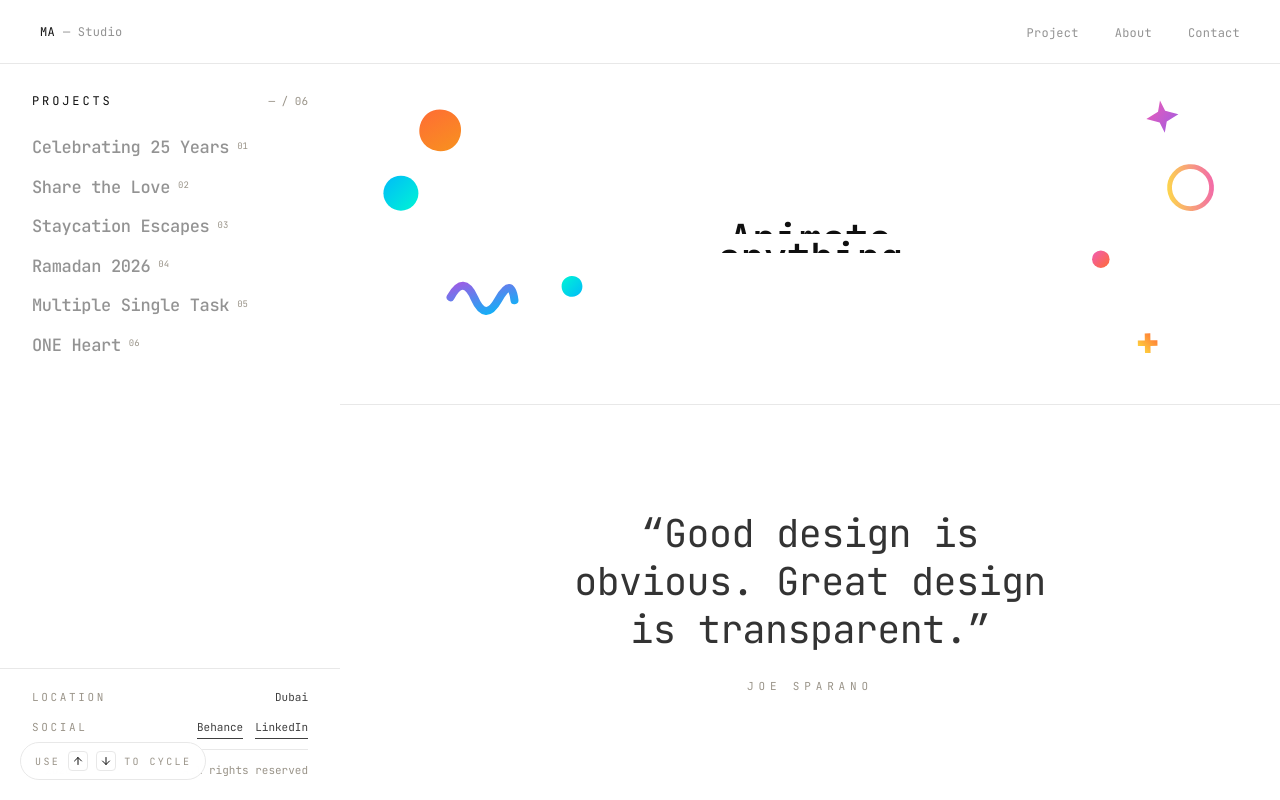
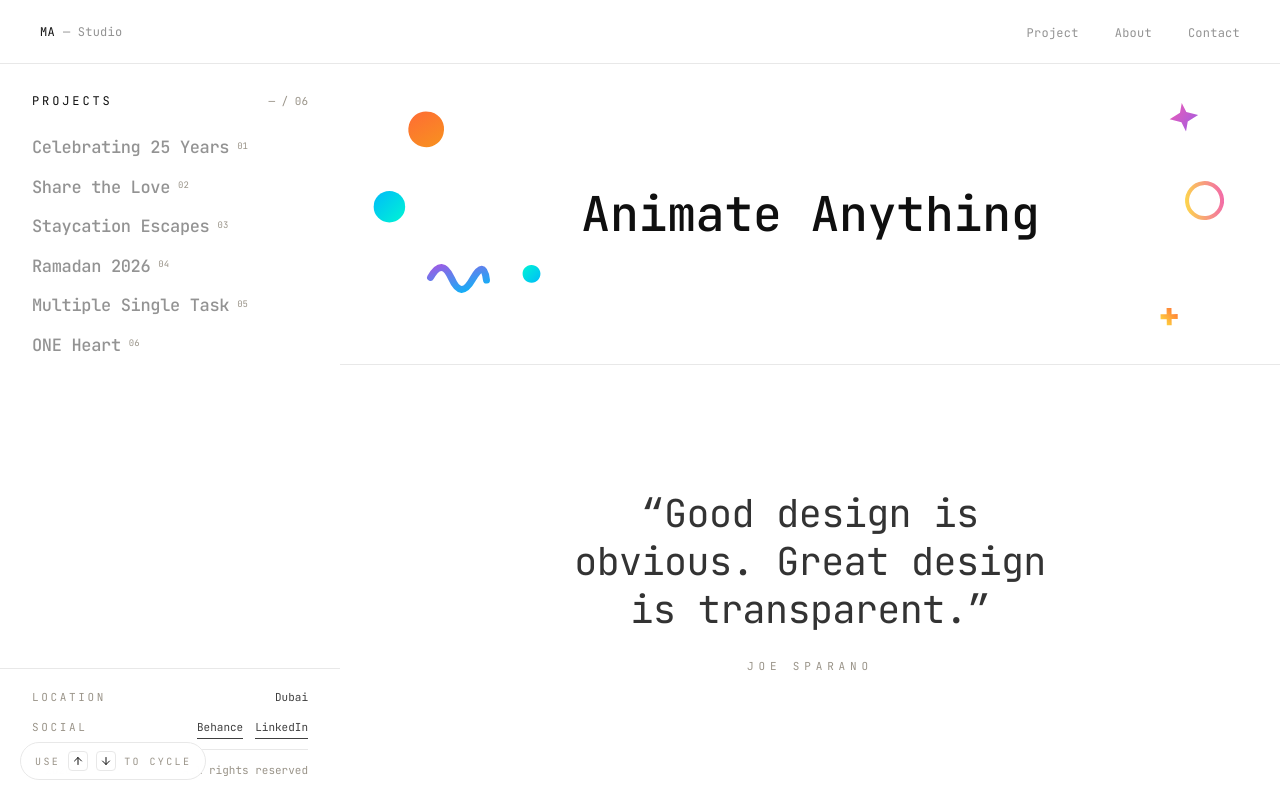
Before and after one commit to themorshedalam/themorshedportfolio, a Next.js app: page / in a window 1280 px wide. Built offline with nearby package versions, Linux system fonts and the light colour scheme.

Commit message:
Apple Hello-style animation: each letter fades in from blur + large scale, one line 'Animate Anything'

```diff
--- a/src/components/portfolio/animated-hero.tsx
+++ b/src/components/portfolio/animated-hero.tsx
@@ -4,11 +4,11 @@ import { useRef, useEffect, useState } from "react";
 import { motion, useMotionValue, useSpring, useTransform, type MotionValue } from "framer-motion";
 
 /**
- * GSAP-inspired animated hero — "Animate anything"
- * Each letter slides down from behind a clip mask (overflow hidden),
- * staggered left to right. Loops every 10 seconds.
- * Floating gradient shapes drift + rotate around the text with mouse parallax.
- * Black text on white background, JetBrains Mono font.
+ * Apple-style "Hello" animation for "Animate Anything".
+ * Each letter draws itself in with a handwriting stroke effect,
+ * like the classic Apple/MacBook startup "Hello" animation.
+ * One big line, black text on white, JetBrains Mono.
+ * Floating gradient shapes around it with mouse parallax.
  */
 
 type ShapeType = "blob" | "star" | "circle" | "ring" | "squiggle" | "plus";
@@ -25,42 +25,25 @@ type ShapeConfig = {
 };
 
 const shapes: ShapeConfig[] = [
-  { type: "blob", gradient: ["#FF6B35", "#F7931E"], style: { top: "12%", left: "6%" }, size: 70, duration: 8, delay: 0.2, depth: 0.8, rotateRange: [-30, 30] },
-  { type: "star", gradient: ["#9B5DE5", "#F15BB5"], style: { top: "8%", right: "10%" }, size: 45, duration: 6, delay: 0.4, depth: 0.5, rotateRange: [0, 180] },
-  { type: "circle", gradient: ["#00BBF9", "#00F5D4"], style: { top: "35%", left: "3%" }, size: 50, duration: 10, delay: 0.1, depth: 0.9, rotateRange: [0, 0] },
-  { type: "ring", gradient: ["#FEE440", "#F15BB5"], style: { top: "30%", right: "6%" }, size: 60, duration: 7, delay: 0.3, depth: 0.6, rotateRange: [0, 360] },
-  { type: "squiggle", gradient: ["#9B5DE5", "#00BBF9"], style: { bottom: "15%", left: "10%" }, size: 80, duration: 9, delay: 0.5, depth: 0.4, rotateRange: [-15, 15] },
-  { type: "plus", gradient: ["#FF6B35", "#FEE440"], style: { bottom: "12%", right: "12%" }, size: 40, duration: 5, delay: 0.15, depth: 0.7, rotateRange: [0, 90] },
-  { type: "circle", gradient: ["#F15BB5", "#FF6B35"], style: { top: "55%", right: "18%" }, size: 25, duration: 6, delay: 0.6, depth: 0.3, rotateRange: [0, 0] },
-  { type: "blob", gradient: ["#00F5D4", "#00BBF9"], style: { bottom: "25%", left: "22%" }, size: 35, duration: 11, delay: 0.25, depth: 0.5, rotateRange: [-20, 20] },
+  { type: "blob", gradient: ["#FF6B35", "#F7931E"], style: { top: "15%", left: "5%" }, size: 60, duration: 8, delay: 0.2, depth: 0.8, rotateRange: [-30, 30] },
+  { type: "star", gradient: ["#9B5DE5", "#F15BB5"], style: { top: "10%", right: "8%" }, size: 40, duration: 6, delay: 0.4, depth: 0.5, rotateRange: [0, 180] },
+  { type: "circle", gradient: ["#00BBF9", "#00F5D4"], style: { top: "45%", left: "2%" }, size: 45, duration: 10, delay: 0.1, depth: 0.9, rotateRange: [0, 0] },
+  { type: "ring", gradient: ["#FEE440", "#F15BB5"], style: { top: "40%", right: "5%" }, size: 50, duration: 7, delay: 0.3, depth: 0.6, rotateRange: [0, 360] },
+  { type: "squiggle", gradient: ["#9B5DE5", "#00BBF9"], style: { bottom: "12%", left: "8%" }, size: 70, duration: 9, delay: 0.5, depth: 0.4, rotateRange: [-15, 15] },
+  { type: "plus", gradient: ["#FF6B35", "#FEE440"], style: { bottom: "10%", right: "10%" }, size: 35, duration: 5, delay: 0.15, depth: 0.7, rotateRange: [0, 90] },
+  { type: "blob", gradient: ["#00F5D4", "#00BBF9"], style: { bottom: "20%", left: "18%" }, size: 30, duration: 11, delay: 0.25, depth: 0.5, rotateRange: [-20, 20] },
 ];
 
-const word1 = "Animate".split("");
-const word2 = "anything".split("");
-
-// Total animation duration: stagger + letter duration + hold = ~10s loop
-const STAGGER = 0.06;
-const LETTER_DURATION = 0.6;
-const HOLD = 4.5;
-const LOOP_DURATION = word1.length * STAGGER + LETTER_DURATION + HOLD;
+const headline = "Animate Anything".split("");
 
 export function AnimatedHero() {
   const containerRef = useRef<HTMLDivElement>(null);
-  const [loopKey, setLoopKey] = useState(0);
 
   // Mouse parallax
   const mx = useMotionValue(0);
   const my = useMotionValue(0);
   const sx = useSpring(mx, { stiffness: 50, damping: 20, mass: 0.5 });
   const sy = useSpring(my, { stiffness: 50, damping: 20, mass: 0.5 });
-
-  // Loop the animation every ~10 seconds
-  useEffect(() => {
-    const interval = setInterval(() => {
-      setLoopKey((k) => k + 1);
-    }, LOOP_DURATION * 1000);
-    return () => clearInterval(interval);
-  }, []);
 
   const handleMouse = (e: React.MouseEvent) => {
     const rect = containerRef.current?.getBoundingClientRect();
@@ -73,74 +56,33 @@ export function AnimatedHero() {
     <div
       ref={containerRef}
       onMouseMove={handleMouse}
-      className="relative flex min-h-[340px] items-center justify-center overflow-hidden bg-[var(--cream)] px-6 py-16"
+      className="relative flex min-h-[300px] items-center justify-center overflow-hidden bg-[var(--cream)] px-6 py-16"
     >
       {/* Floating shapes */}
       {shapes.map((shape, i) => (
         <FloatingShape key={i} shape={shape} index={i} mouseX={sx} mouseY={sy} />
       ))}
 
-      {/* Headline — GSAP-style clip reveal, loops every 10s */}
-      <div key={loopKey} className="relative z-10 text-center">
-        {/* Line 1: Animate */}
-        <div className="flex justify-center">
-          {word1.map((char, i) => (
-            <ClipLetter
-              key={`w1-${i}`}
-              char={char}
-              delay={i * STAGGER}
-              duration={LETTER_DURATION}
-            />
-          ))}
-        </div>
-        {/* Line 2: anything */}
-        <div className="flex justify-center">
-          {word2.map((char, i) => (
-            <ClipLetter
-              key={`w2-${i}`}
-              char={char}
-              delay={(word1.length + i) * STAGGER}
-              duration={LETTER_DURATION}
-            />
-          ))}
-        </div>
+      {/* Headline — Apple "Hello" style: each letter fades + scales in sequentially */}
+      <div className="relative z-10 flex flex-wrap justify-center gap-x-[0.05em]">
+        {headline.map((char, i) => (
+          <motion.span
+            key={i}
+            initial={{ opacity: 0, scale: 4, filter: "blur(20px)" }}
+            animate={{ opacity: 1, scale: 1, filter: "blur(0px)" }}
+            transition={{
+              delay: 0.3 + i * 0.08,
+              duration: 0.6,
+              ease: [0.16, 1, 0.3, 1],
+            }}
+            className="font-mono-display inline-block text-[clamp(1.5rem,4vw,3rem)] text-foreground"
+            style={{ transformOrigin: "center" }}
+          >
+            {char === " " ? "\u00A0" : char}
+          </motion.span>
+        ))}
       </div>
     </div>
-  );
-}
-
-/**
- * A single letter that slides down from behind a clip mask.
- * Uses overflow:hidden on the outer span and translateY on the inner span.
- */
-function ClipLetter({
-  char,
-  delay,
-  duration,
-}: {
-  char: string;
-  delay: number;
-  duration: number;
-}) {
-  return (
-    <span
-      className="inline-block overflow-hidden align-bottom"
-      style={{ height: "1.2em", lineHeight: 1.2 }}
-    >
-      <motion.span
-        initial={{ y: "-110%" }}
-        animate={{ y: "0%" }}
-        transition={{
-          delay,
-          duration,
-          ease: [0.22, 1, 0.36, 1],
-        }}
-        className="font-mono-display inline-block text-[clamp(1.5rem,4vw,2.5rem)] text-foreground"
-        style={{ display: "inline-block" }}
-      >
-        {char === " " ? "\u00A0" : char}
-      </motion.span>
-    </span>
   );
 }
 
@@ -165,32 +107,16 @@ function FloatingShape({
       className="pointer-events-none absolute"
       style={{ ...shape.style, x: px, y: py }}
       initial={{ opacity: 0, scale: 0 }}
-      animate={{
-        opacity: 1,
-        scale: 1,
-        rotate: shape.rotateRange,
-      }}
+      animate={{ opacity: 1, scale: 1, rotate: shape.rotateRange }}
       transition={{
         opacity: { delay: shape.delay + 0.3, duration: 0.6 },
         scale: { delay: shape.delay + 0.3, duration: 0.6, ease: [0.34, 1.56, 0.64, 1] },
-        rotate: {
-          delay: shape.delay,
-          duration: shape.duration,
-          repeat: Infinity,
-          repeatType: "mirror",
-          ease: "easeInOut",
-        },
+        rotate: { delay: shape.delay, duration: shape.duration, repeat: Infinity, repeatType: "mirror", ease: "easeInOut" },
       }}
     >
       <motion.div
         animate={{ y: [0, -15, 0], x: [0, 8, 0] }}
-        transition={{
-          delay: shape.delay,
-          duration: shape.duration,
-          repeat: Infinity,
-          repeatType: "mirror",
-          ease: "easeInOut",
-        }}
+        transition={{ delay: shape.delay, duration: shape.duration, repeat: Infinity, repeatType: "mirror", ease: "easeInOut" }}
       >
         <svg width={shape.size} height={shape.size} viewBox="0 0 100 100" fill="none">
           <defs>
```
